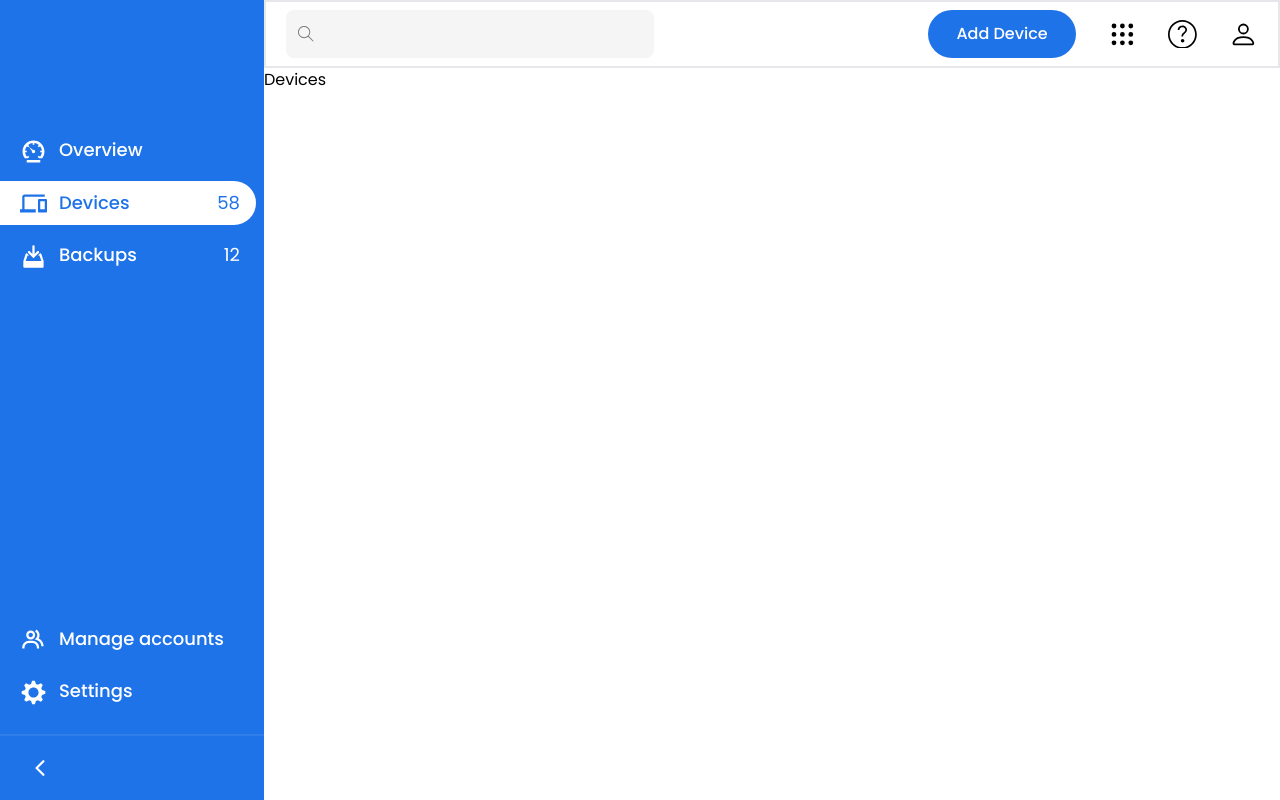
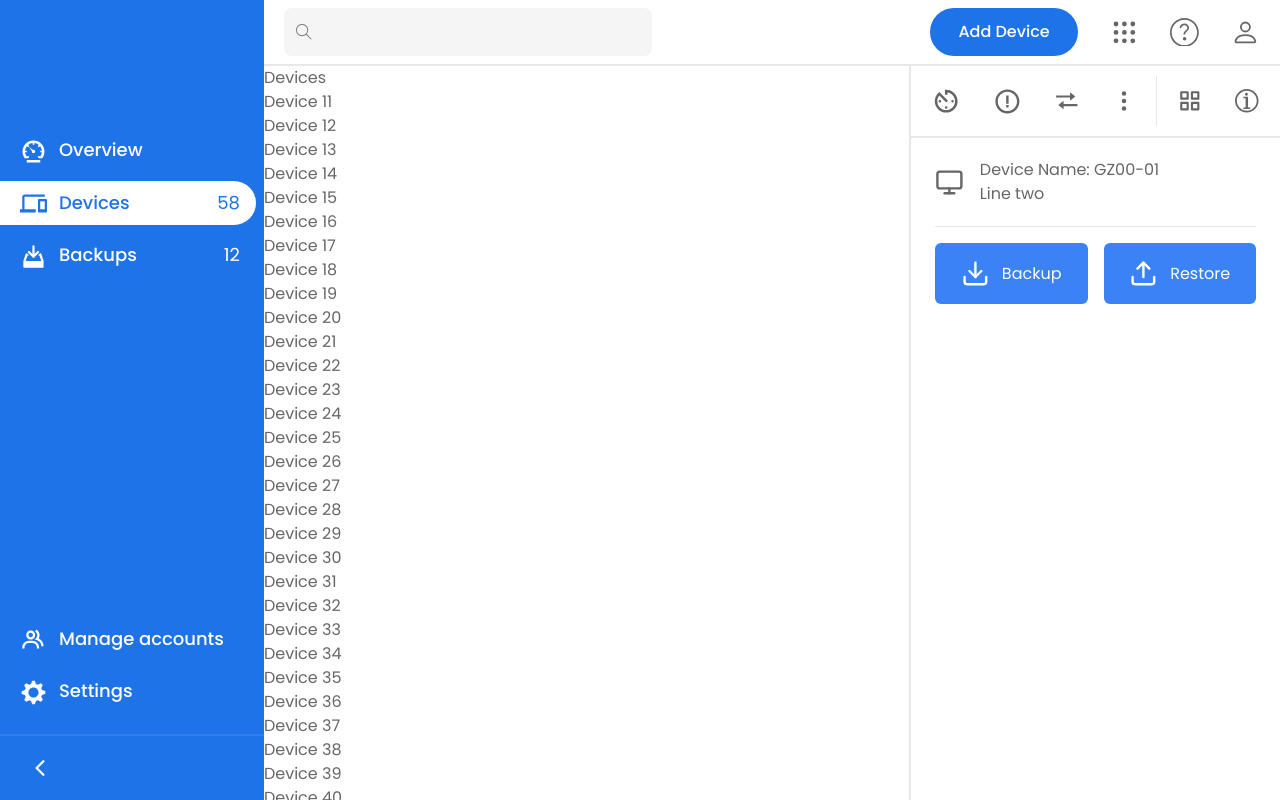
Before and after one commit to shahiutsav/backup-management-tool, a Next.js app: page /devices in a window 1280 px wide. Built offline with nearby package versions, Linux system fonts and the light colour scheme.

Commit message:
Create right side bar

```diff
--- /dev/null
+++ b/app/devices/layout.jsx
@@ -0,0 +1,51 @@
+"use client";
+
+import DetailViewBar from "@components/DetailViewBar";
+import { useEffect, useState } from "react";
+
+const DevicesLayout = ({ children }) => {
+  const [navbarHeight, setNavbarHeight] = useState(0);
+  const [devices, setDevices] = useState([]);
+
+  useEffect(() => {
+    const navbar = document.getElementById("navbar");
+    if (navbar) {
+      setNavbarHeight(navbar.clientHeight);
+    }
+
+    // Simulating an API call to fetch devices
+    setTimeout(() => {
+      const fetchedDevices = [];
+
+      for (let i = 11; i <= 50; i++) {
+        fetchedDevices.push({ id: i, name: `Device ${i}` });
+      }
+
+      setDevices(fetchedDevices);
+    }, 2000);
+  }, []);
+
+  console.log(navbarHeight);
+  return (
+    <div
+      className="flex"
+      style={
+        navbarHeight !== 0
+          ? { height: `calc(100vh - (${navbarHeight}px + 2px))` }
+          : {}
+      }
+    >
+      <div className="flex-1 overflow-y-scroll">
+        <h2>Devices</h2>
+        <ul>
+          {devices.map((device) => (
+            <li key={device.id}>{device.name}</li>
+          ))}
+        </ul>
+      </div>
+      <DetailViewBar />
+    </div>
+  );
+};
+
+export default DevicesLayout;
--- a/app/devices/page.jsx
+++ b/app/devices/page.jsx
@@ -1,5 +1,5 @@
 const Devices = () => {
-  return <div>Devices</div>;
+  return <div className="overflow-y-auto flex-1 h-full">Devices</div>;
 };
 
 export default Devices;
--- a/app/layout.jsx
+++ b/app/layout.jsx
@@ -17,7 +17,7 @@ const RootLayout = ({ children }) => {
   return (
     <html lang="en">
       <body>
-        <main className={`flex ${poppins.className}`}>
+        <main className={`flex ${poppins.className} text-[#666666]`}>
           <Sidebar />
           <div className="flex flex-col flex-1">
             <Navbar />
--- /dev/null
+++ b/components/DetailViewBar.jsx
@@ -0,0 +1,72 @@
+import { MdAvTimer } from "react-icons/md";
+import { BiErrorCircle, BiTransfer, BiGridAlt } from "react-icons/bi";
+import { BsThreeDotsVertical } from "react-icons/bs";
+import { GiInfo } from "react-icons/gi";
+import { FiMonitor, FiDownload, FiUpload } from "react-icons/fi";
+
+const DetailViewBar = () => {
+  return (
+    <aside className={`w-min-content border-l-2 sticky right-0 `}>
+      <div className="flex px-2 py-2 border-b-2 items-center divide-x">
+        <div className="flex items-center pr-2 gap-2">
+          {/* Schedule button probably */}
+          <button className="hover:bg-[#f0f0f0] p-3 rounded-full">
+            <MdAvTimer size={"1.9em"} />
+          </button>
+
+          {/* Report button probably */}
+          <button className="hover:bg-[#f0f0f0] p-3 rounded-full">
+            <BiErrorCircle size={"1.8em"} />
+          </button>
+
+          {/* Transfer button probably */}
+          <button className="hover:bg-[#f0f0f0] p-3 rounded-full">
+            <BiTransfer size={"1.6em"} />
+          </button>
+
+          {/* More options */}
+          <button className="hover:bg-[#f0f0f0] p-3 rounded-full">
+            <BsThreeDotsVertical size={"1.5em"} />
+          </button>
+        </div>
+        <div className="flex items-center pl-2 gap-2">
+          {/* Some grid view button */}
+          <button className="hover:bg-[#f0f0f0] p-3 rounded-full">
+            <BiGridAlt size={"1.6em"} />
+          </button>
+
+          {/* Info button */}
+          <button className="hover:bg-[#f0f0f0] p-3 rounded-full">
+            <GiInfo size={"1.6em"} />
+          </button>
+        </div>
+      </div>
+
+      {/* Information section */}
+      <div className="px-6 py-5 divide-y">
+        {/* Brief Computer Info */}
+        <div className="flex gap-4 items-center pb-5">
+          <FiMonitor size={"1.8em"} />
+          <div className="flex-col">
+            <p>Device Name: GZ00-01</p>
+            <p>Line two</p>
+          </div>
+        </div>
+
+        {/* Action Buttons */}
+        <div className="flex gap-4 py-4">
+          <button className="flex items-center justify-center gap-3 flex-1 py-4 bg-blue-500 rounded-md text-white">
+            <FiDownload size={"1.8em"} />
+            <span>Backup</span>
+          </button>
+          <button className="flex items-center justify-center gap-3 flex-1 py-4 bg-blue-500 rounded-md text-white">
+            <FiUpload size={"1.8em"} />
+            <span>Restore</span>
+          </button>
+        </div>
+      </div>
+    </aside>
+  );
+};
+
+export default DetailViewBar;
--- a/components/Navbar.jsx
+++ b/components/Navbar.jsx
@@ -4,7 +4,10 @@ import { BsPerson } from "react-icons/bs";
 
 const Navbar = () => {
   return (
-    <nav className="border-2 h-min w-full overflow-hidden flex py-2 px-5">
+    <nav
+      id="navbar"
+      className="sticky top-0 bg-white border-b-2 h-min w-full overflow-hidden flex py-2 px-5"
+    >
       {/* Search bar */}
       <div className="flex items-center flex-1">
         <TfiSearch
@@ -17,18 +20,22 @@ const Navbar = () => {
         />
       </div>
       <div className="flex items-center gap-8 h-full">
+        {/* Add Device Button */}
         <button className="bg-[#1e73e8] px-7 border-none text-white font-medium rounded-full h-full">
           Add Device
         </button>
 
+        {/* Menu button */}
         <button>
           <TbGridDots size={"1.8em"} />
         </button>
 
+        {/* Help button */}
         <button>
           <TfiHelpAlt size={"1.8em"} />
         </button>
 
+        {/* Profile button */}
         <button>
           <BsPerson size={"1.8em"} />
         </button>
```
